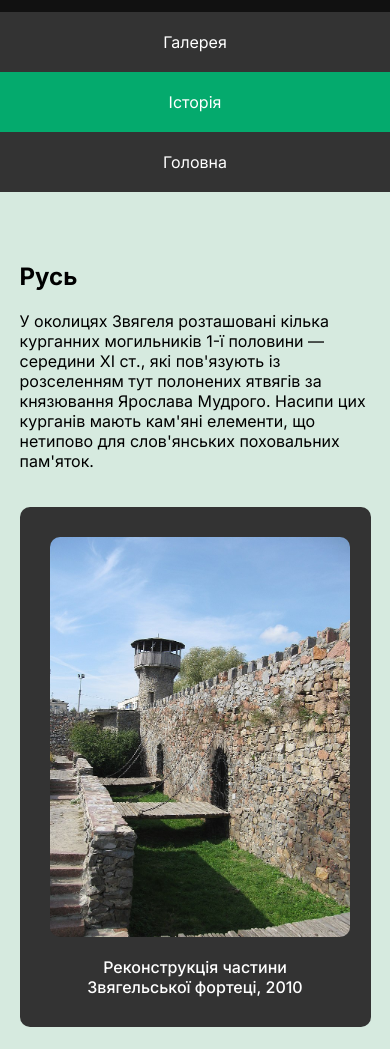
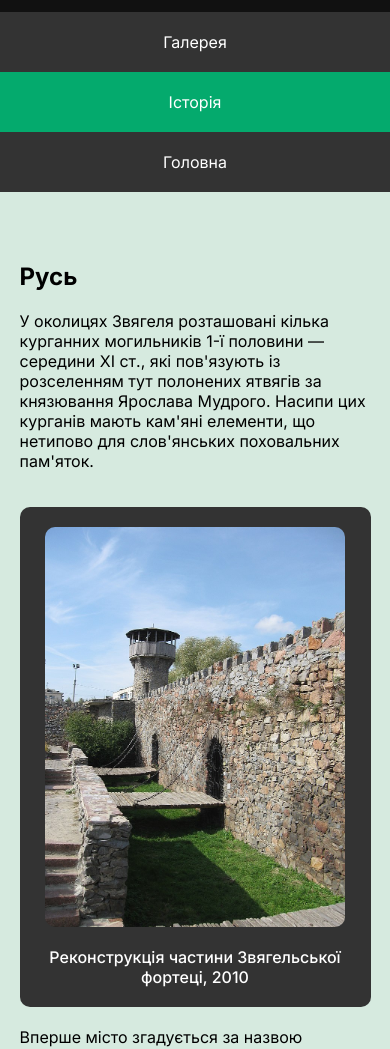
Before and after one commit to kazhemyaka/ov-r_labs, a plain HTML site: page lab2_ov-r/history.html in a window 390 px wide. Shown: the part 47-1096 px from the top of the page. Drawn offline with Linux system fonts and the light colour scheme.

Commit message:
Little changes

```diff
--- a/lab2_ov-r/styles.css
+++ b/lab2_ov-r/styles.css
@@ -269,4 +269,7 @@ ul.footnav li a.active {
         right: 10%;
         transform: translate(-20%, -50%);
     }
+    .photo-history {
+        padding: 20px;
+    }
 }
--- a/lab3_ov-r/styles.css
+++ b/lab3_ov-r/styles.css
@@ -269,6 +269,9 @@ ul.footnav li a.active {
         right: 10%;
         transform: translate(-20%, -50%);
     }
+    .photo-history {
+        padding: 20px;
+    }
 }
 
 form {
```
